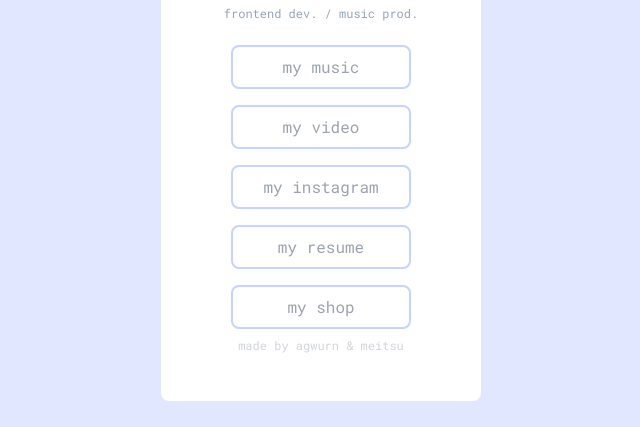
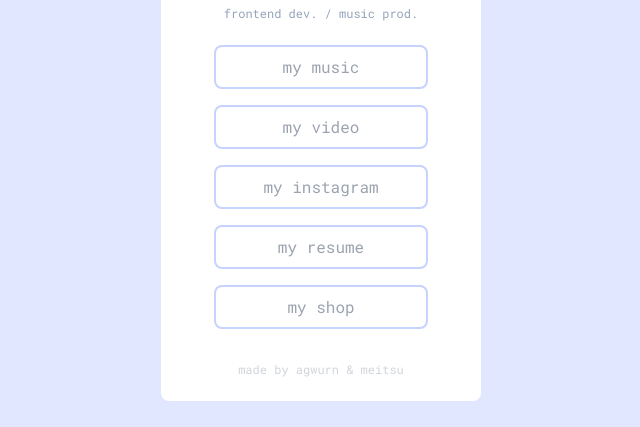
Before and after one commit to agwurn/link-agwurn-me, a website: page src/index.html in a window 1280 px wide. Shown: the part 329-756 px from the top of the page, without its empty margins (319-959 px from the left). Drawn offline with Linux system fonts and the light colour scheme.

Commit message:
meitsu approved.

```diff
--- a/src/index.html
+++ b/src/index.html
@@ -14,27 +14,27 @@
     <link href="https://fonts.googleapis.com/css2?family=Noto+Sans+TC&family=Press+Start+2P&family=Roboto+Mono&display=swap" rel="stylesheet"></head>
 <body>
     <div class="font-googleRoboto h-screen bg-indigo-100 flex justify-center items-center">
-        <div class="w-80 p-12 rounded-lg flex flex-col justify-center items-center bg-white">
+        <div class="w-80 pt-12 rounded-lg flex flex-col justify-center items-center bg-white">
             <div class="w-40 h-40 rounded-full border-4 border-indigo-100 bg-indigo-100 overflow-hidden mb-4">
                 <img class="h-full object-cover" src="./images/agwurn_photo.jpg" alt="理鈞頭貼">
             </div>
             <h1 class="text-indigo-300 bold text-2xl">呂理鈞 agwurn</h1>
             <p class="mt-2 mb-4 text-xs text-slate-400">frontend dev. / music prod.</p>
-            <ul class="flex flex-col w-4/5">
+            <ul class="flex flex-col w-2/3">
                 <a class="card" href="https://streetvoice.com/agwurn/"><li>my music</li></a>
                 <a class="card" href="https://www.youtube.com/channel/UClZCS8tBEkYwaTyhDunphsg"><li>my video</li></a>
                 <a class="card" href="https://www.instagram.com/agwurn00/"><li>my instagram</li></a>
                 <a class="card" href="https://agwurn-resume.netlify.app/"><li>my resume</li></a>
                 <a class="card developing" href="#"><li>my shop</li></a>
             </ul>
-            <p class="font-googleRoboto text-gray-300 text-xs">made by agwurn & meitsu</p>
+            <p class="mt-6 mb-6 font-googleRoboto text-gray-300 text-xs">made by agwurn & meitsu</p>
         </div>
     </div>
 
     <script>
         const developingLink = document.querySelector('.developing');
         developingLink.addEventListener('click', () => {
-            alert('我的商店正在建造中，開張後再跟你說！')
+            alert('ㄍㄨㄣ的商店正在建造中...\n\n開張後再跟你說 =͟͟͞͞( •̀д•́)')
         })
     </script>
 </body>
--- a/tailwind.config.js
+++ b/tailwind.config.js
@@ -11,6 +11,7 @@ module.exports = {
       fontSize: {
         // xxs: '20rem',
       }
+
     },
   },
   plugins: [],
```
Also changed, not shown: src/output.css.
